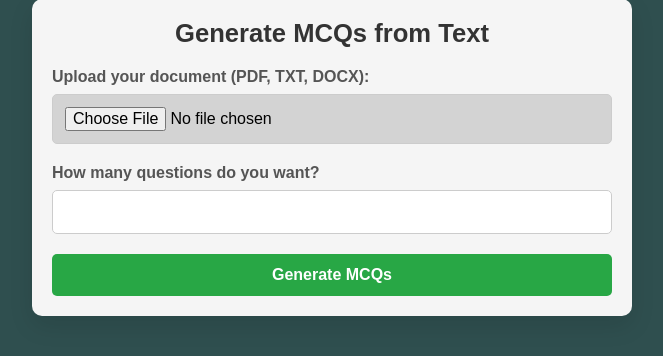
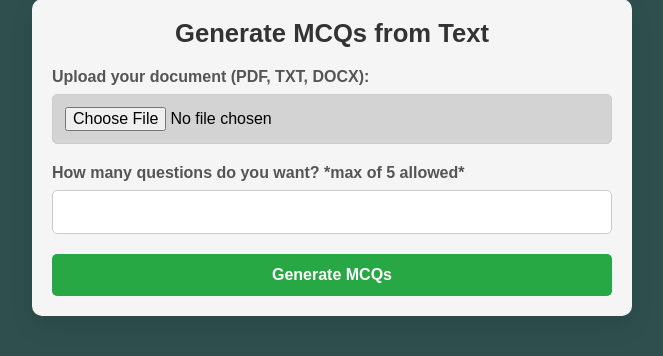
Before and after one commit to navyansh1/MCQGenerator-using-AI, a Flask app: page / in a window 1280 px wide. Shown: the part 132-488 px from the top of the page, without its empty margins (308-971 px from the left). Run offline with Flask 3, Linux system fonts and the light colour scheme.

Commit message:
Update index.html

```diff
--- a/templates/index.html
+++ b/templates/index.html
@@ -162,7 +162,7 @@
                 <input type="file" name="file" required>
             </div>
             <div class="form-group">
-                <label for="num_questions">How many questions do you want?</label>
+                <label for="num_questions">How many questions do you want? *max of 5 allowed*</label>
                 <input type="number" name="num_questions" min="1" required>
             </div>
             <button type="submit">Generate MCQs</button>
```
